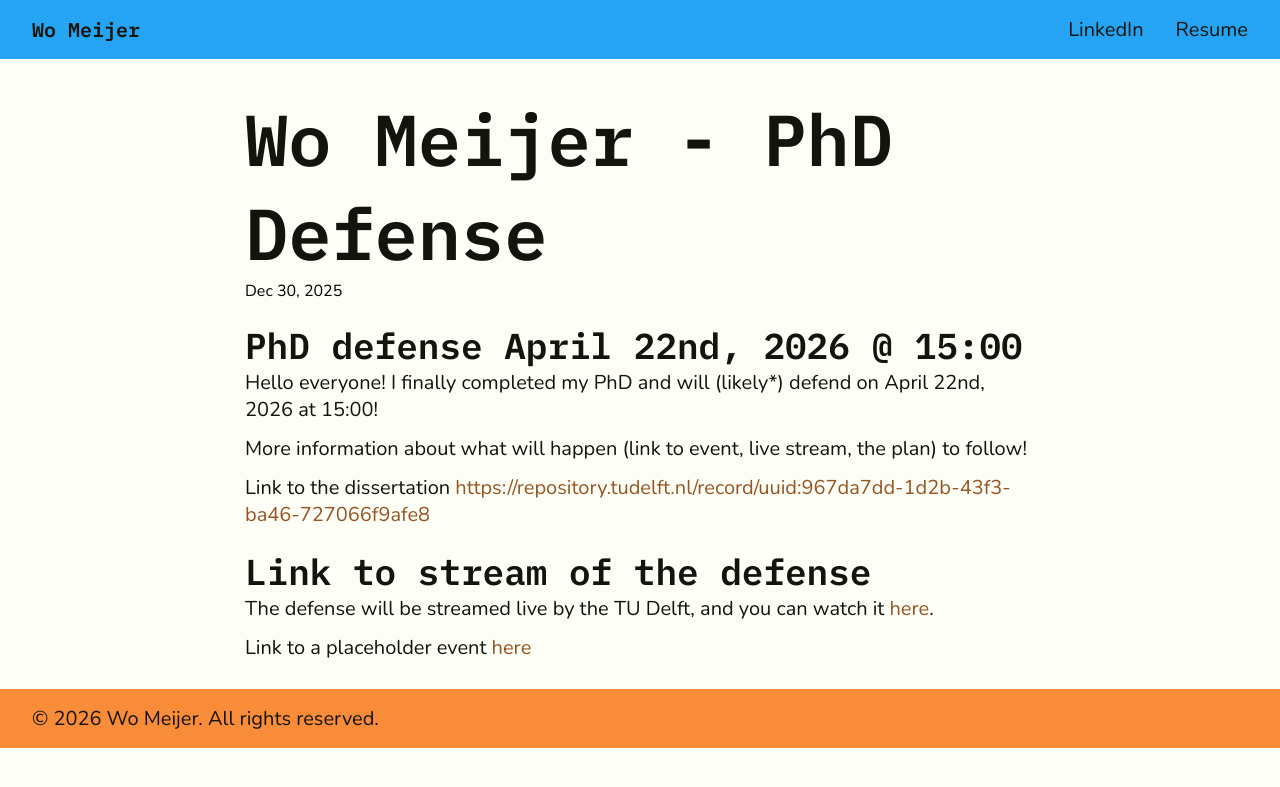
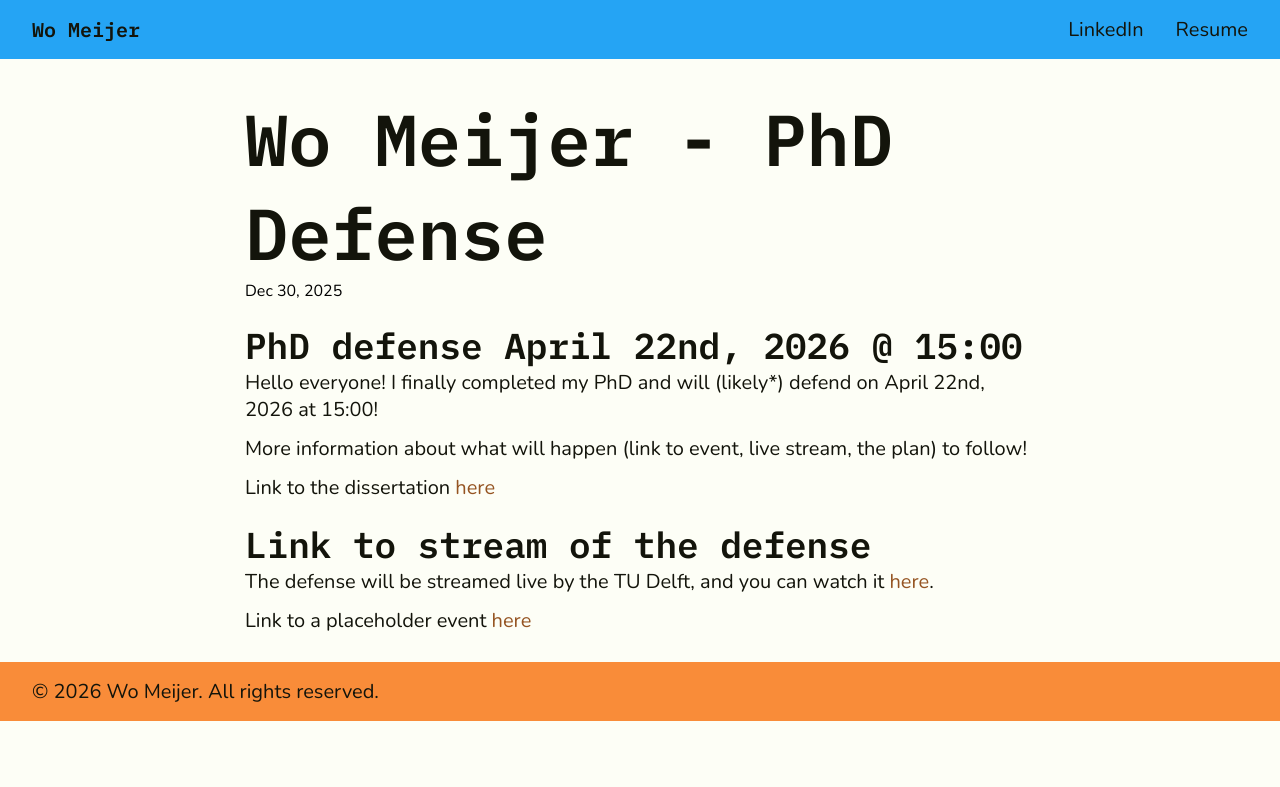
Before and after one commit to womei/womeijerdotcom, a Jekyll site: the page built from _posts/2025-12-30-phd-defense.md, in a window 1280 px wide and 900 px high. Shown: the top 787 px of the window. Built offline with Jekyll 4.4.1, drawn with Linux system fonts in a browser that asks for light colours.

Commit message:
fixed the dissertation link url

```diff
--- a/_posts/2025-12-30-phd-defense.md
+++ b/_posts/2025-12-30-phd-defense.md
@@ -13,7 +13,7 @@
 
 More information about what will happen (link to event, live stream, the plan) to follow!
 
-Link to the dissertation [https://repository.tudelft.nl/record/uuid:967da7dd-1d2b-43f3-ba46-727066f9afe8](here)
+Link to the dissertation [here](https://repository.tudelft.nl/record/uuid:967da7dd-1d2b-43f3-ba46-727066f9afe8)
 
 ## Link to stream of the defense
 The defense will be streamed live by the TU Delft, and you can watch it [here](https://nmclive.tudelft.nl/mediasite/play/8464ee97524541d8b0f1f9bc10b50da21d).
```
